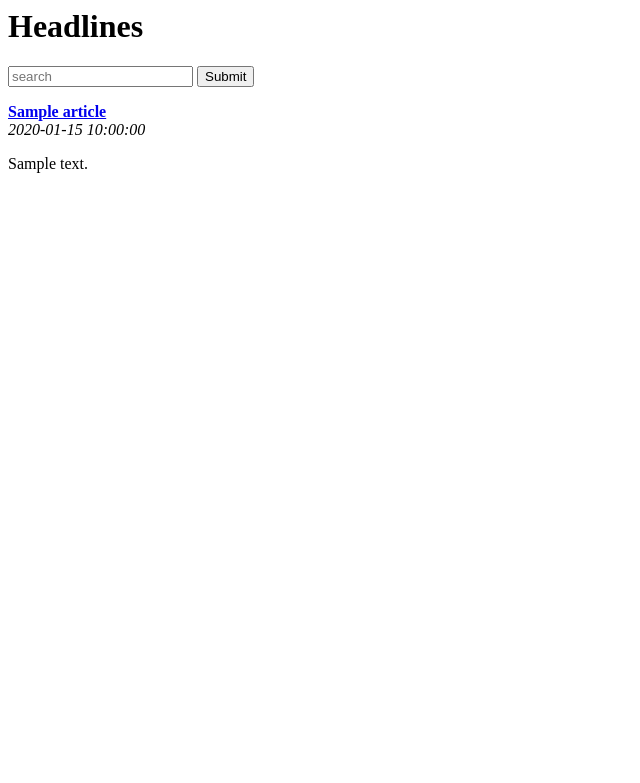
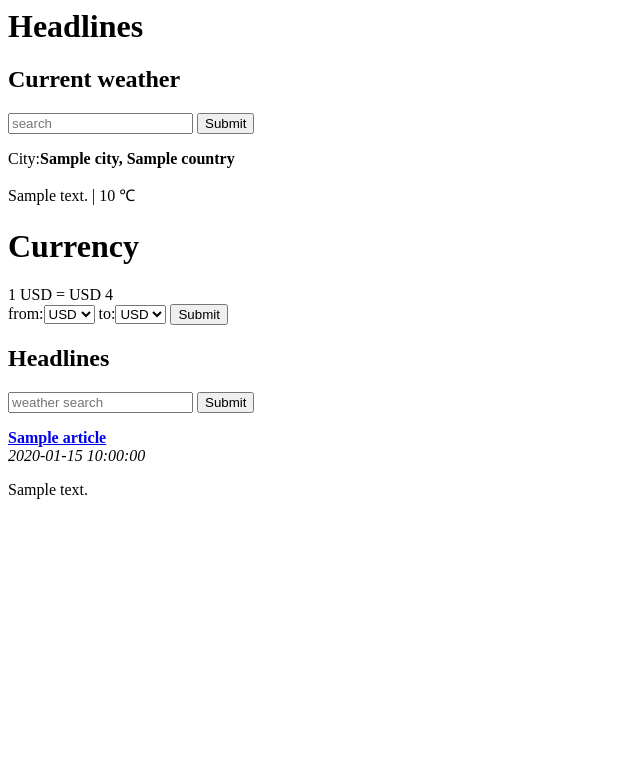
Before and after one commit to chensandiego/flask_pg, a Flask app: template rssreader/templates/home.html in a window 1280 px wide. Shown: the top 783 px of the page, without its empty margins (0-640 px from the left). Run offline with Flask 2, Linux system fonts and the light colour scheme; the template is opened without the code that fills it: most values are stand-ins (such as "Sample title", 1, 10 or a date in 2020).

Commit message:
add openweather and openrate functions

```diff
--- /dev/null
+++ b/rssreader/api.py
@@ -0,0 +1,2 @@
+api_key='47f4a9e8147631f25c1468bdc6425c9e'
+openexchange_api='682003bf14314eb9bc9cb410a25328f6'
--- a/rssreader/app.py
+++ b/rssreader/app.py
@@ -1,7 +1,12 @@
 import feedparser
+import json
+import codecs
+import urllib.parse
+import requests
+from urllib.request import urlopen
 from flask import Flask,render_template
 from flask import request
-
+from api import api_key,openexchange_api
 
 app=Flask(__name__)
 
@@ -11,19 +16,73 @@ RSS_FEEDS={
     'fox':'http://feeds.foxnews.com/foxnews/latest',
     'iol':'http://www.iol.co.za/cmlink/1.640'}
 
+DEFAULTS={'publication':'bbc','city':'London,UK','currency_from':'GBP','currency_to':'USD'}
 
 @app.route("/")
-def get_news():
-    query=request.args.get("publication")
+def home():
+    #get customized headlines,based on user input or default
+    publication=request.args.get('publication')
+    if not publication:
+        publication=DEFAULTS['publication']
+    articles=get_news(publication)
+
+    #get customized weather based on user input or default
+    city= request.args.get('city')
+    if not city:
+        city=DEFAULTS['city']
+
+    weather=get_weather(city)
+
+
+    #get customized currency based on user input or default
+    currency_from=request.args.get("currency_from")
+    if not currency_from:
+        currency_from=DEFAULTS['currency_from']
+    currency_to=request.args.get("currency_to")
+    if not currency_to:
+        currency_to=DEFAULTS['currency_to']
+
+    rate,currencies=get_rate(currency_from,currency_to)
+
+
+    return render_template("home.html",articles=articles,weather=weather,currency_from=currency_from,currency_to=currency_to,rate=rate,currencies=sorted(currencies))
+
+
+def get_news(query):
     if not query or query.lower() not in RSS_FEEDS:
-        publication='bbc'
+        publication=DEFAULTS["publication"]
     else:
         publication=query.lower()
     feed=feedparser.parse(RSS_FEEDS[publication])
-    return render_template("home.html",articles=feed['entries'])
+    return feed['entries']
+    #get weahter info by pass location to get_weather
 
 
 
+def get_weather(query):
+    api_url='http://api.openweathermap.org/data/2.5/weather?q={}&units=metric&appid='+api_key
+    query=urllib.parse.quote(query)
+    url=api_url.format(query)
+    data=urlopen(url).read()
+    parsed=requests.get(url).json()
+
+#    parsed=json.loads(data)
+    weather=None
+    if parsed.get("weather"):
+
+        weather={"description":parsed["weather"][0]["description"],"temperature":parsed["main"]["temp"],"city":parsed["name"],'country':parsed['sys']['country']}
+
+    return weather
+
+
+def get_rate(frm,to):
+    currency_url="https://openexchangerates.org/api/latest.json?app_id="+openexchange_api
+    all_currency=urlopen(currency_url).read()
+    parsed=requests.get(currency_url).json().get('rates')
+
+    frm_rate=parsed.get(frm.upper())
+    to_rate=parsed.get(to.upper())
+    return (to_rate/frm_rate,parsed.keys())
 
 
 if __name__=="__main__":
--- a/rssreader/templates/home.html
+++ b/rssreader/templates/home.html
@@ -4,10 +4,37 @@
   </head>
   <body>
     <h1>Headlines</h1>
+    <h2>Current weather</h2>
     <form >
       <input type="text" name="publication" placeholder="search"/>
       <input type="submit" value="Submit"/>
     </form>
+    <p>City:<b>{{weather.city}}, {{weather.country}}</b></p>
+    <p>{{weather.description}} | {{weather.temperature}} &#8451</p>
+
+    <h1>Currency</h1>
+    1 {{currency_from}} = {{currency_to}} {{rate}}
+    <form >
+      from:<select name="currency_from">
+          {% for currency in currencies %}
+              <<option value="{{ currency }}" {{'selected="selected"' if currency_from==currency}}>{{currency}}</option>
+          {% endfor %}
+          </select>
+      to:<select name="currency_to">
+        {% for currency in currencies %}
+            <<option value="{{ currency }}" {{'selected="selected"' if currency_to==currency}}>{{currency}}</option>
+        {% endfor %}
+            </select>
+            <input type="submit" value="Submit">
+    </form>
+
+
+    <h2>Headlines</h2>
+    <form >
+      <input type="text" name="city" placeholder="weather search"/>
+      <input type="submit" value="Submit"/>
+    </form>
+
     {% for article in articles %}
     <b><a href="{{article.link}}">{{article.title}}</a></b><br/>
     <i>{{article.published}}</i></br>
```
Also changed, not shown: 1 other file.
